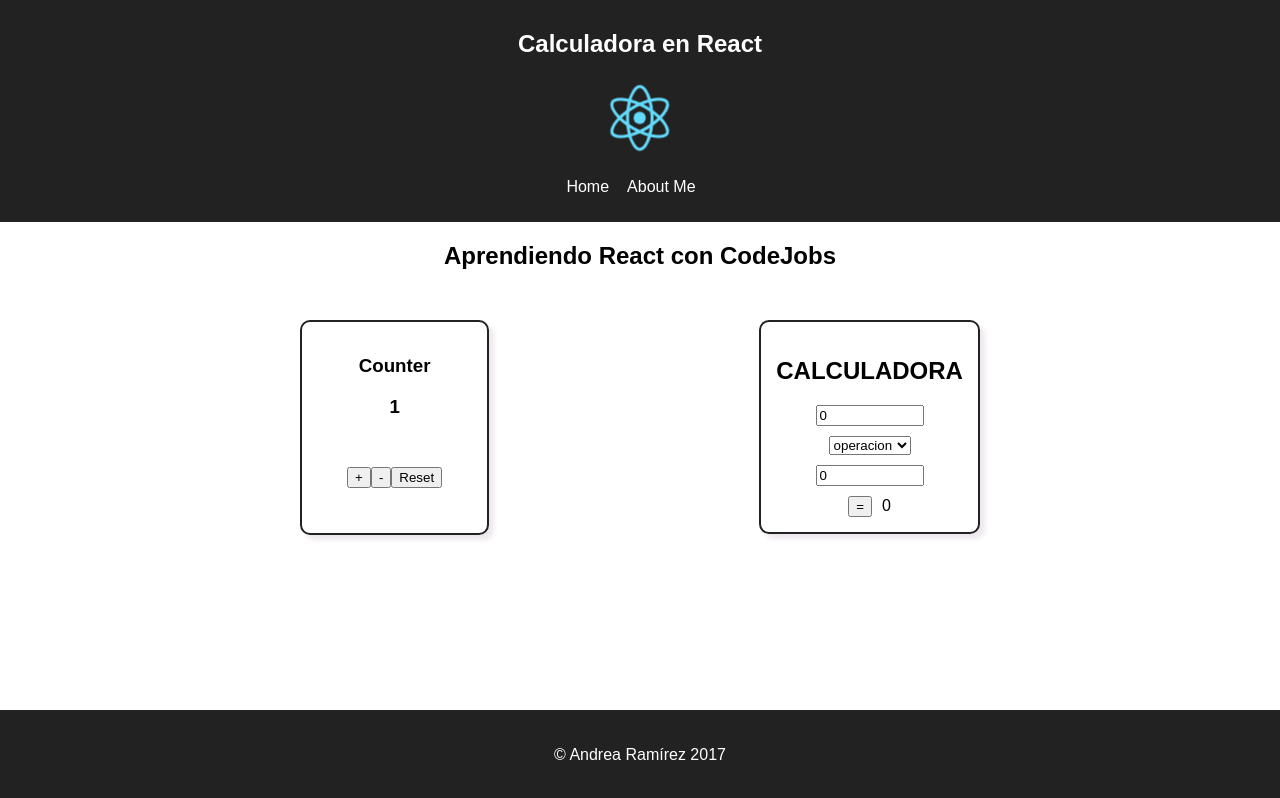
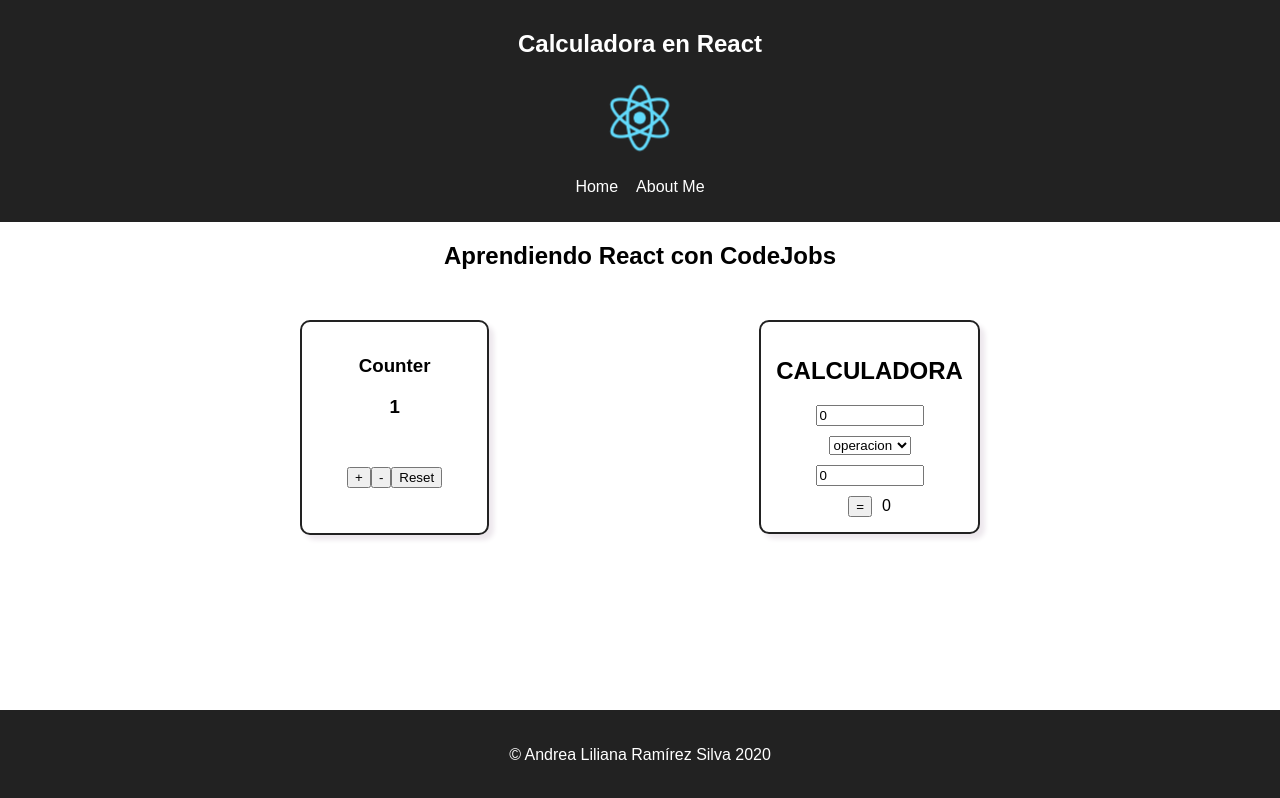
Before and after one commit to anlramirezs11/CalculadoraReact, a React app: page / in a window 1280 px wide. Built offline with nearby package versions, Linux system fonts and the light colour scheme.

Commit message:
Se actializa año del footer y se hacen correcciones en el estilo del nav

```diff
--- a/src/components/App.js
+++ b/src/components/App.js
@@ -7,14 +7,16 @@ import Content from './global/Content'
 import Footer from './global/Footer'
 //Data
 import items from '../data/menu'
+var fecha = new Date();
 
 export default class App extends React.Component {
+
   render() {
     return (
       <div className="App">
         <Header title="Calculadora en React" items={items}/>
         <Content/>
-        <Footer copyright="&copy; Andrea Ramírez 2017"/>
+        <Footer copyright="&copy; Andrea Liliana Ramírez Silva" year={fecha.getFullYear()} />
       </div>
     );
   }
--- a/src/components/global/Footer.js
+++ b/src/components/global/Footer.js
@@ -5,13 +5,14 @@ import './css/App.css';
 
 export default class Footer extends React.Component {
   static propTypes = {
-    copyright: PropTypes.string
+    copyright: PropTypes.string,
+    year: PropTypes.string
   }
   render() {
-    const { copyright = '&copy; CodeJobs 2017' } = this.props;
+    const {copyright, year}=this.props;
     return (
       <div className="Footer">
-        <p dangerouslySetInnerHTML={{ __html: copyright }}/>
+        <p dangerouslySetInnerHTML={{ __html: copyright +' ' + year }}/>
       </div>
     );
   }
--- a/src/components/global/css/App.css
+++ b/src/components/global/css/App.css
@@ -59,8 +59,12 @@
 }
 .Menu li {
   display: inline-block;
+}
+
+.Menu li:first-child{
   padding-right: 18px;
 }
+
 #Resultado {
   margin-right: 10px;
 }
```
Also changed, not shown: package.json (+7 -1 lines), 1 other file.
